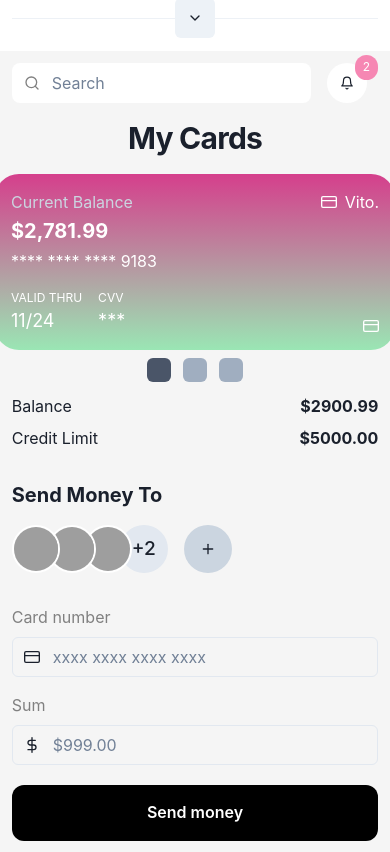
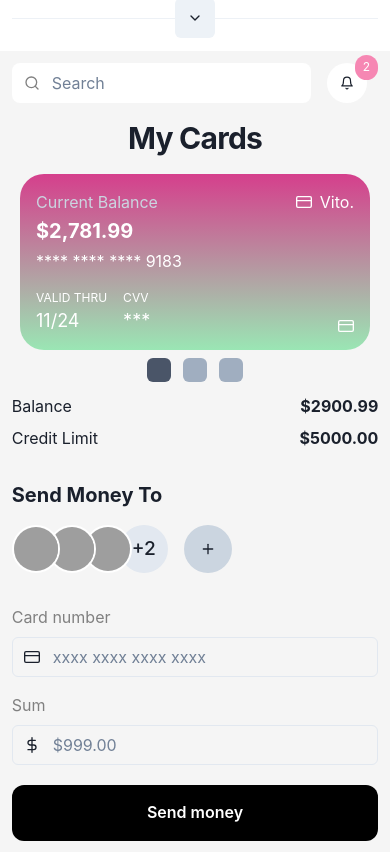
Before and after one commit to zildjianvitoo/dashboard-chakraui, a Next.js app: page /dashboard in a window 390 px wide. Shown: the part 1088-1940 px from the top of the page. Built offline with nearby package versions, Linux system fonts and the light colour scheme; grey boxes are pictures that could not be loaded.

Commit message:
done card responsive

```diff
--- a/components/MyCard.jsx
+++ b/components/MyCard.jsx
@@ -11,7 +11,7 @@ export default function MyCard({ bgGradient, balance, cardNumber, validThru }) {
       borderRadius="3xl"
       color="white"
       alignSelf="center"
-      minW={{ base: "400px", lg: "full" }}
+      minW={{ base: "350px", lg: "100%" }}
     >
       <Flex justifyContent="space-between" align="center">
         <Text color="gray.300">Current Balance</Text>
--- a/components/RightColumn.jsx
+++ b/components/RightColumn.jsx
@@ -16,7 +16,6 @@ import {
   InputLeftElement,
   FormLabel,
 } from "@chakra-ui/react";
-import { color } from "framer-motion";
 import {
   FiPlus,
   FiCreditCard,
@@ -24,7 +23,6 @@ import {
   FiBell,
   FiDollarSign,
 } from "react-icons/fi";
-import { FaWhatsapp } from "react-icons/fa";
 import MyCard from "./MyCard";
 
 export default function RightColumn() {
```
